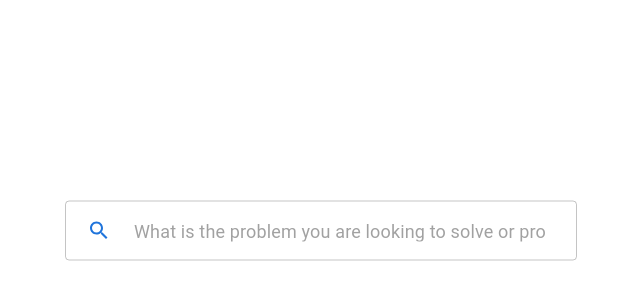
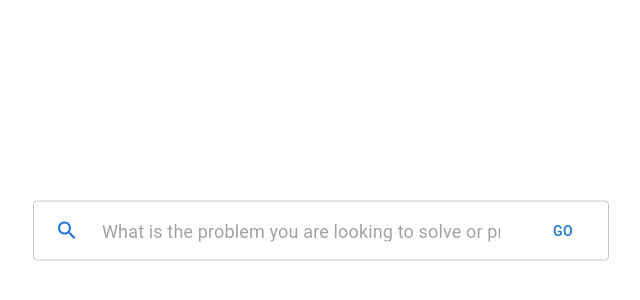
Before and after one commit to hoffay/NW-Marketplace, a React (Create React App) app in the folder commercial-marketplace/: page / in a window 1280 px wide. Shown: the part 222-522 px from the top of the page, without its empty margins (319-959 px from the left). Built offline with nearby package versions, Linux system fonts and the light colour scheme.

Commit message:
Add go text on text field

```diff
--- a/commercial-marketplace/src/Components/Searchbar/Searchbar.css
+++ b/commercial-marketplace/src/Components/Searchbar/Searchbar.css
@@ -31,7 +31,7 @@
 
  .searchButton {
   cursor:pointer;
-  background-color:#fff;
+  background-color:#1f74db;
 }
 
 input:focus {
@@ -42,8 +42,9 @@ input:focus {
 }
 
 .wrap{
-  width: 40%;
+  width: 45%;
   position: absolute;
+  align-content: center;
   top: 50%;
   left: 50%;
   transform: translate(-50%, -50%);
--- a/commercial-marketplace/src/Components/Searchbar/Searchbar.js
+++ b/commercial-marketplace/src/Components/Searchbar/Searchbar.js
@@ -1,7 +1,7 @@
 import React, { useState } from "react";
 import SearchIcon from '@mui/icons-material/Search';
-import { InputAdornment, TextField, IconButton } from '@mui/material';
-import "./Searchbar.css";
+import { InputAdornment, TextField, IconButton, Button } from '@mui/material';
+import styles from "./Searchbar.css";
 
 
 function Searchbar({ placeholder, data }) {
@@ -12,12 +12,20 @@ function Searchbar({ placeholder, data }) {
                     <TextField
                         placeholder="What is the problem you are looking to solve or product you are searching for?"
                         type="search"
+                        fullWidth
                         InputProps={{
                             startAdornment: (
                                 <InputAdornment>
                                     <IconButton>
                                         <SearchIcon style={{fill: "#1f74db"}}/>
                                     </IconButton>
+                                </InputAdornment>
+                            ),
+                            endAdornment: (
+                                <InputAdornment>
+                                    <Button>
+                                        Go
+                                    </Button>
                                 </InputAdornment>
                             )
                         }}
```
